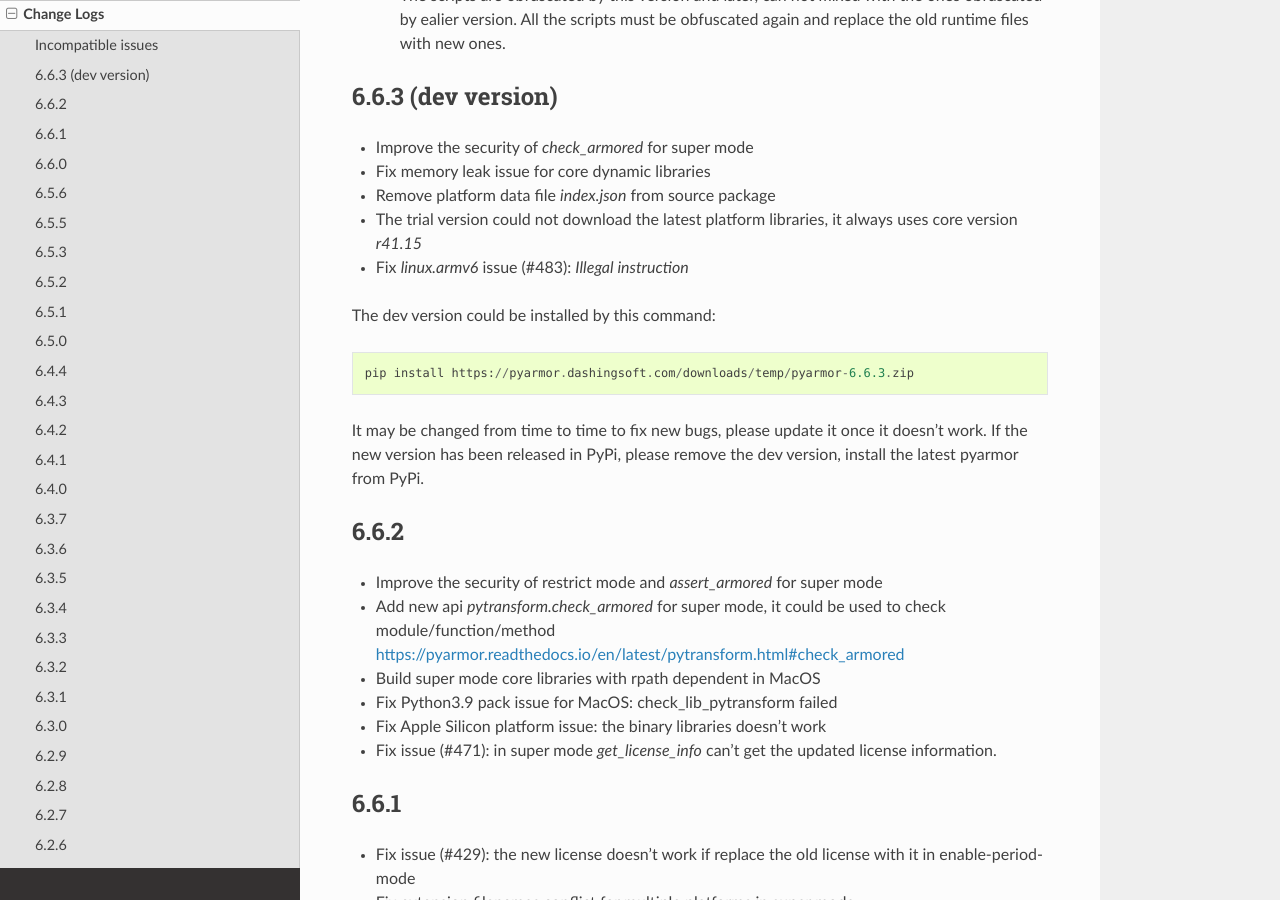
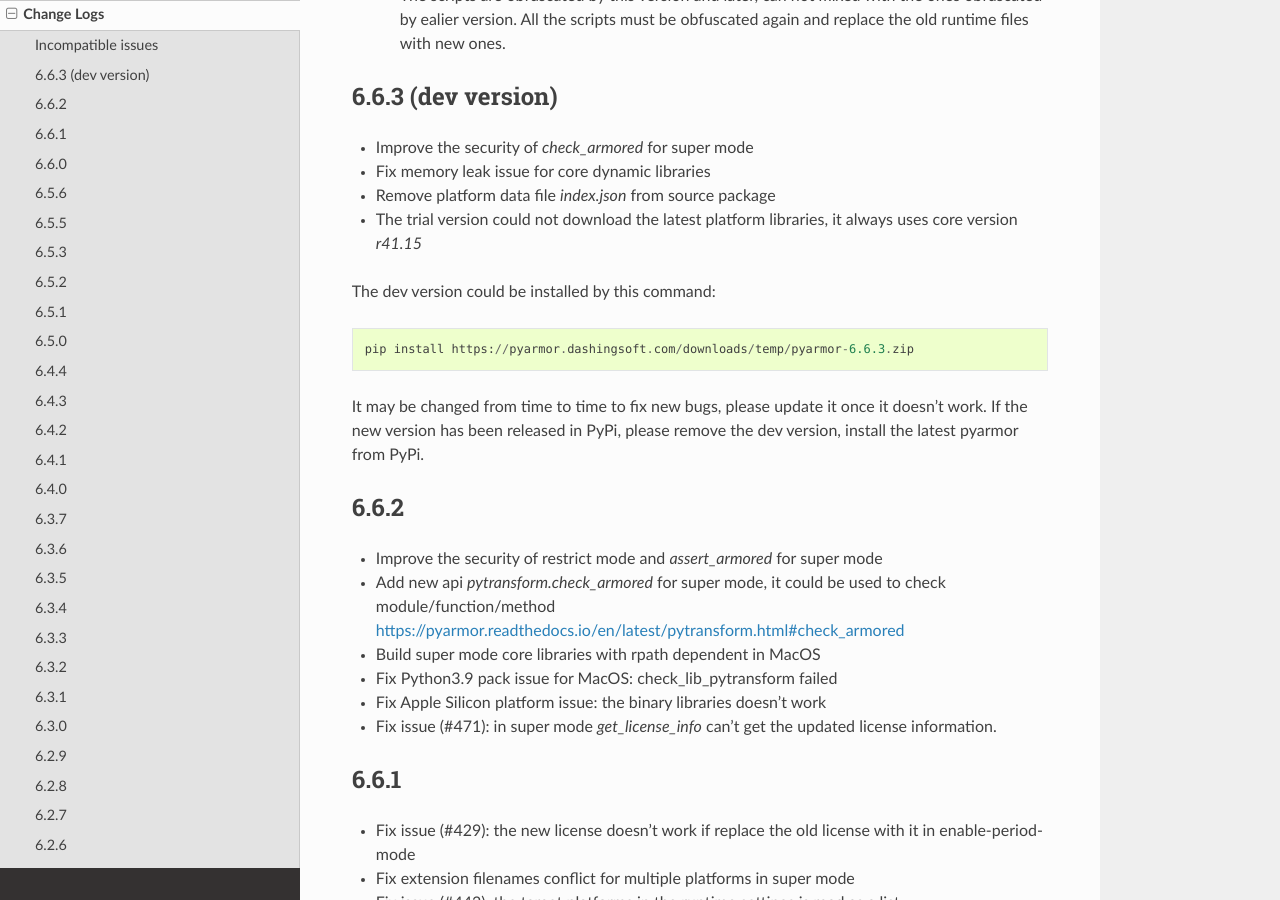
Before and after one commit to dashingsoft/pyarmor, a Sphinx documentation site: the page built from docs/change-logs.rst, in a window 1280 px wide and 900 px high, scrolled down 702 px. Built offline with Sphinx 7.4.7 and the Read the Docs theme 2.0.0, drawn with Linux system fonts in a browser that asks for light colours.

```diff
--- a/docs/change-logs.rst
+++ b/docs/change-logs.rst
@@ -39,7 +39,6 @@
 * Remove platform data file `index.json` from source package
 * The trial version could not download the latest platform libraries,
   it always uses core version `r41.15`
-* Fix `linux.armv6` issue (#483): `Illegal instruction`
 
 The dev version could be installed by this command::
 
```
